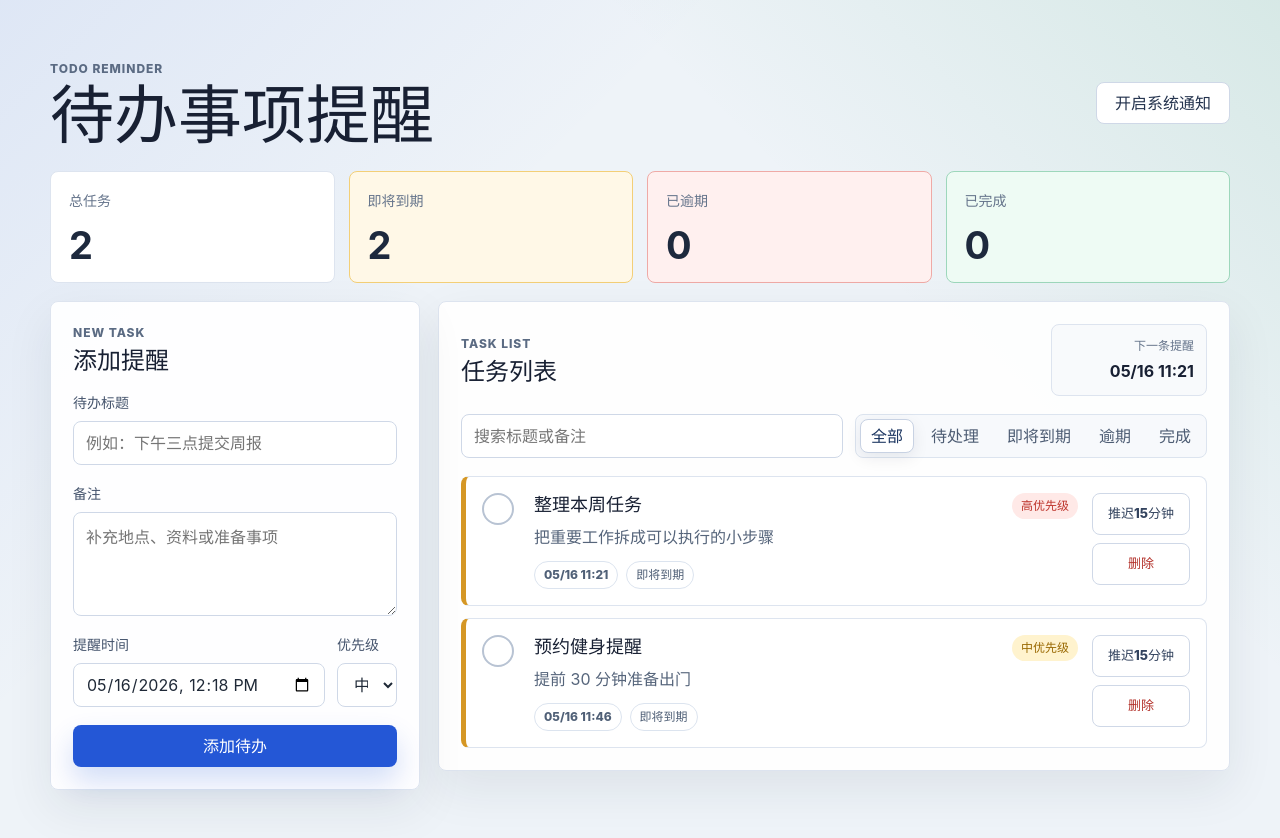
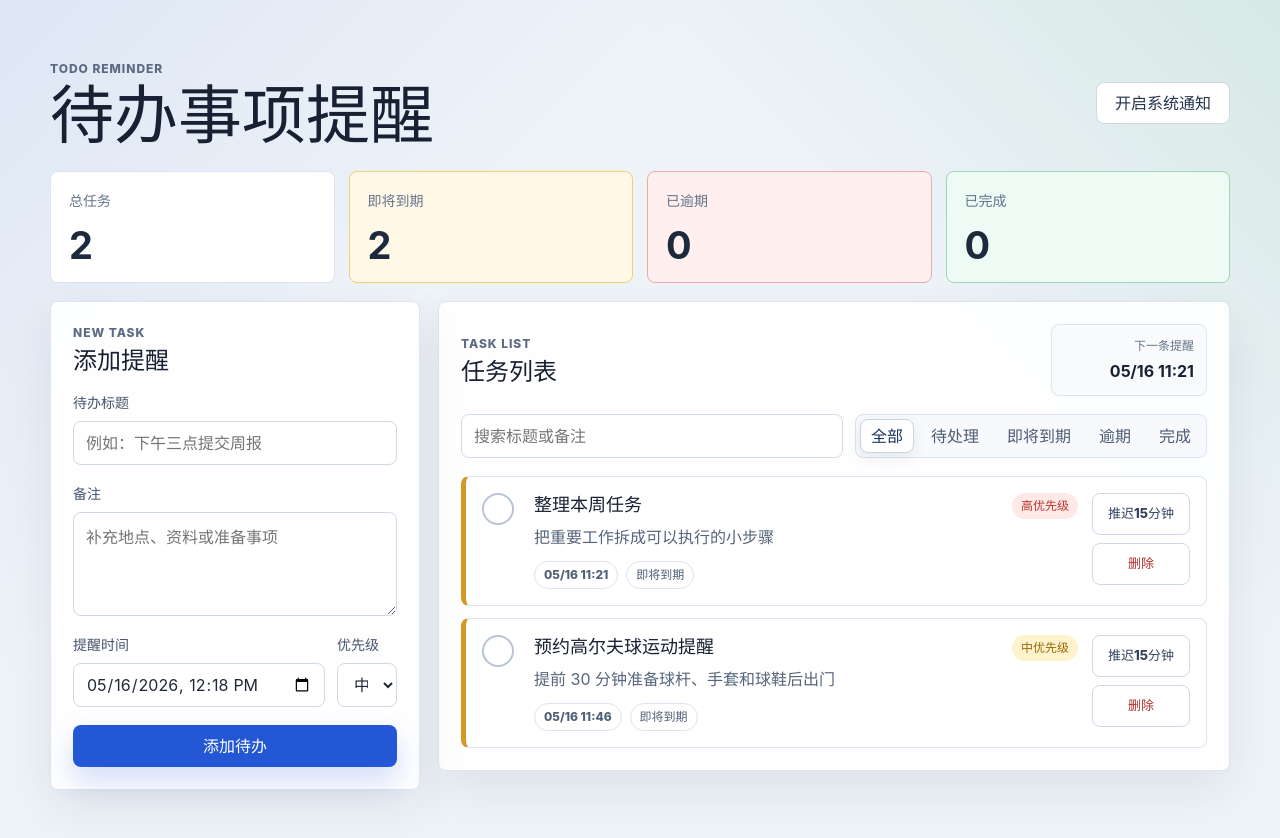
Before and after one commit to mxcsdn/CodexTest, a React (Vite) app: page / in a window 1280 px wide. Built offline with nearby package versions, Linux system fonts and the light colour scheme.

Commit message:
修改为预约健身提醒

```diff
--- a/src/App.jsx
+++ b/src/App.jsx
@@ -9,6 +9,11 @@ const priorityOptions = [
   { value: 'medium', label: '中', tone: 'priority-medium' },
   { value: 'low', label: '低', tone: 'priority-low' },
 ]
+
+const golfTodo = {
+  title: '预约高尔夫球运动提醒',
+  notes: '提前 30 分钟准备球杆、手套和球鞋后出门',
+}
 
 const seedTodos = [
   {
@@ -23,8 +28,8 @@ const seedTodos = [
   },
   {
     id: crypto.randomUUID(),
-    title: '预约健身提醒',
-    notes: '提前 30 分钟准备出门',
+    title: golfTodo.title,
+    notes: golfTodo.notes,
     dueAt: getLocalDateTime(28),
     priority: 'medium',
     completed: false,
@@ -32,6 +37,25 @@ const seedTodos = [
     reminded: false,
   },
 ]
+
+function migrateStoredTodos(todos) {
+  if (!Array.isArray(todos)) return seedTodos
+
+  let changed = false
+  const migratedTodos = todos.map((todo) => {
+    if (todo.title !== '预约健身提醒') return todo
+
+    changed = true
+
+    return {
+      ...todo,
+      title: golfTodo.title,
+      notes: todo.notes === '提前 30 分钟准备出门' ? golfTodo.notes : todo.notes,
+    }
+  })
+
+  return changed ? migratedTodos : todos
+}
 
 function getLocalDateTime(offsetMinutes = 0) {
   const date = new Date(Date.now() + offsetMinutes * 60 * 1000)
@@ -77,7 +101,7 @@ function App() {
   const [todos, setTodos] = useState(() => {
     try {
       const saved = localStorage.getItem(STORAGE_KEY)
-      return saved ? JSON.parse(saved) : seedTodos
+      return saved ? migrateStoredTodos(JSON.parse(saved)) : seedTodos
     } catch {
       return seedTodos
     }
```
